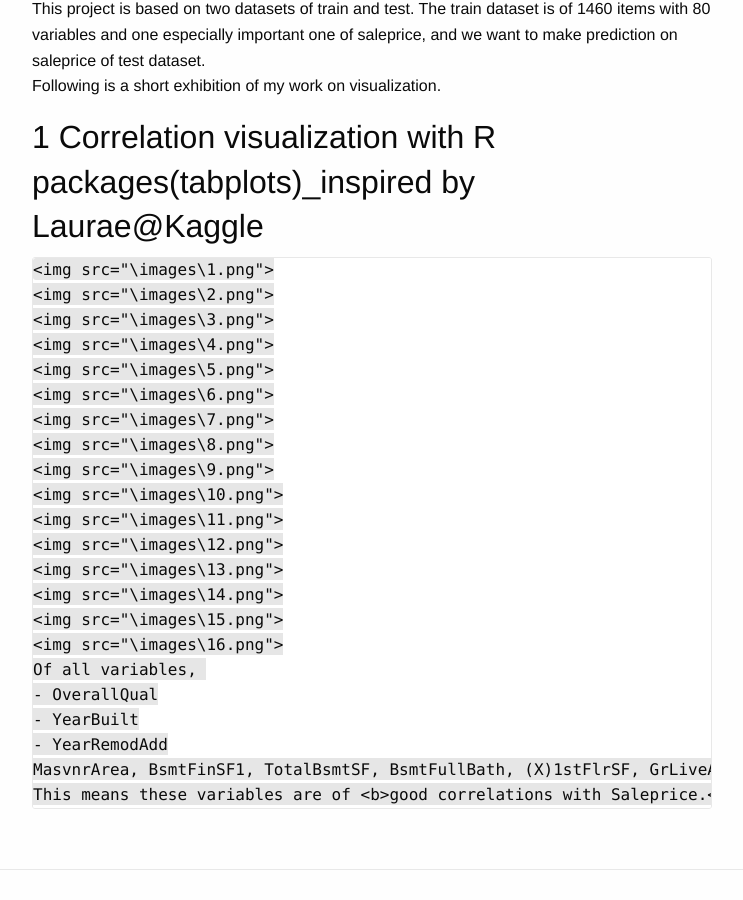
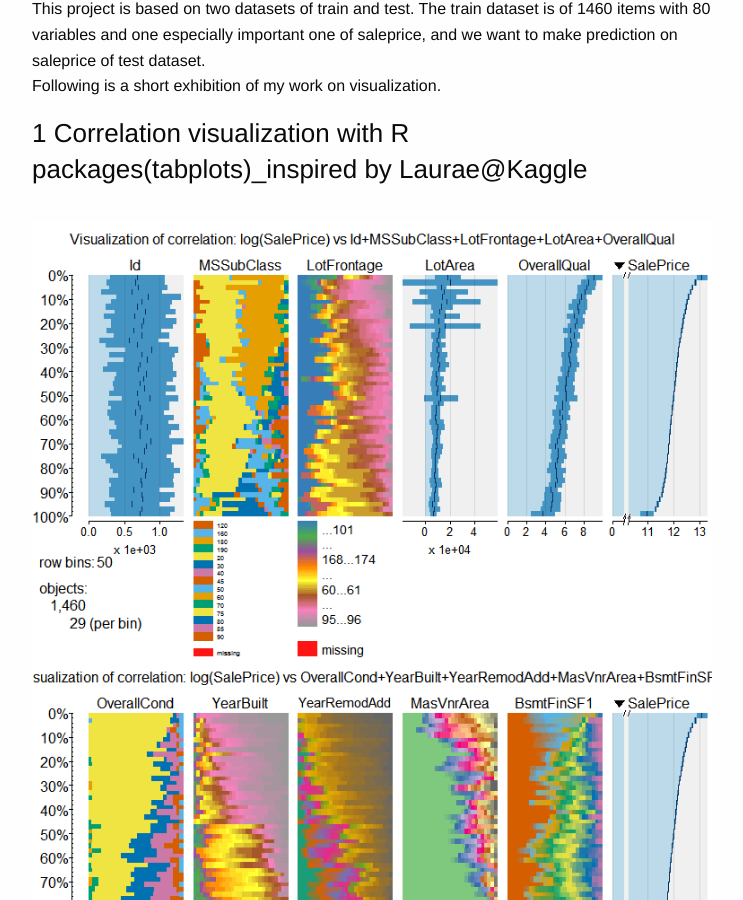
Before and after one commit to xiaochunma/mxc19912008.github.io, a Jekyll site: the page built from _posts/2016-11-24-house-price.markdown, in a window 1280 px wide and 900 px high, scrolled down 294 px. Shown: the whole window, without its empty margins (268-1011 px from the left). Built offline with Jekyll 4.4.1, drawn with Linux system fonts in a browser that asks for light colours; some of the changed text lies outside the part shown.

Commit message:
Update 2016-11-24-house-price.markdown

```diff
--- a/_posts/2016-11-24-house-price.markdown
+++ b/_posts/2016-11-24-house-price.markdown
@@ -14,7 +14,7 @@
 The dataset was compiled by Dean De Cock for use in data science education.
 This project is based on two datasets of train and test. The train dataset is of 1460 items with 80 variables and one especially important one of saleprice, and we want to make prediction on saleprice of test dataset.
 Following is a short exhibition of my work on visualization.
-## 1 Correlation visualization with R packages(tabplots)_inspired by Laurae@Kaggle
+<h3>1 Correlation visualization with R packages(tabplots)_inspired by Laurae@Kaggle</h3>
     <img src="\images\1.png">
     <img src="\images\2.png">
     <img src="\images\3.png">
@@ -31,9 +31,5 @@
     <img src="\images\14.png">
     <img src="\images\15.png">
     <img src="\images\16.png">
-    Of all variables,
-    - OverallQual
-    - YearBuilt
-    - YearRemodAdd
-    MasvnrArea, BsmtFinSF1, TotalBsmtSF, BsmtFullBath, (X)1stFlrSF, GrLiveArea, FullBath, HalfBath, TotRmsAbvGrd, TotRmsAbvGrd, FirePlaces, GarageYrBlt, GarageCars, GarageArea, WoodDeskSF, OpenPorchSF, MSZonging, LotShape, MasVnrType, BsmtExposure, HeatingQC, KitchenQual, FireplaceQu, GarageFinsh, SaleType and SaleCondition <b>show good shape resemblance or anti-similarity.</b>
+    Of all variables, OverallQual, YearBuilt, YearRemodAdd, MasvnrArea, BsmtFinSF1, TotalBsmtSF, BsmtFullBath, (X)1stFlrSF, GrLiveArea, FullBath, HalfBath, TotRmsAbvGrd, TotRmsAbvGrd, FirePlaces, GarageYrBlt, GarageCars, GarageArea, WoodDeskSF, OpenPorchSF, MSZonging, LotShape, MasVnrType, BsmtExposure, HeatingQC, KitchenQual, FireplaceQu, GarageFinsh, SaleType and SaleCondition <b>show good shape resemblance or anti-similarity.</b>
     This means these variables are of <b>good correlations with Saleprice.</b>
```
